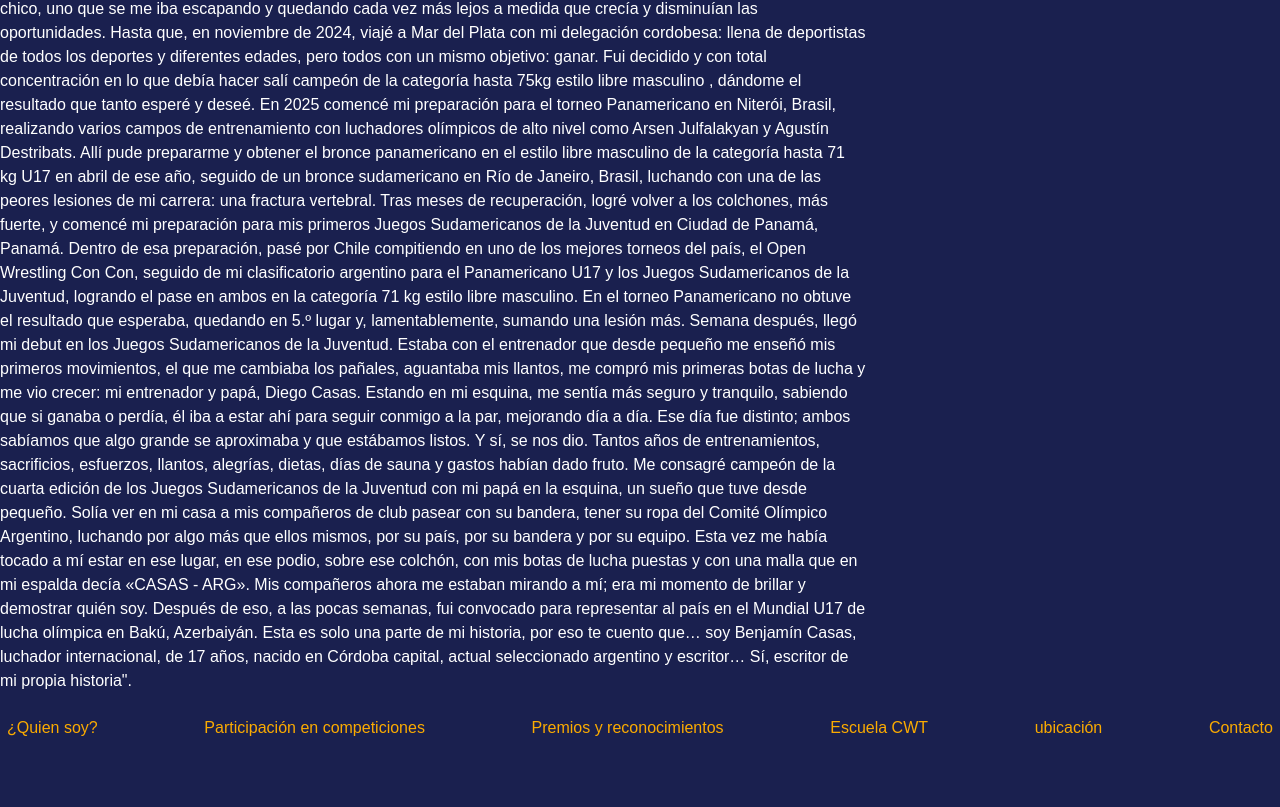
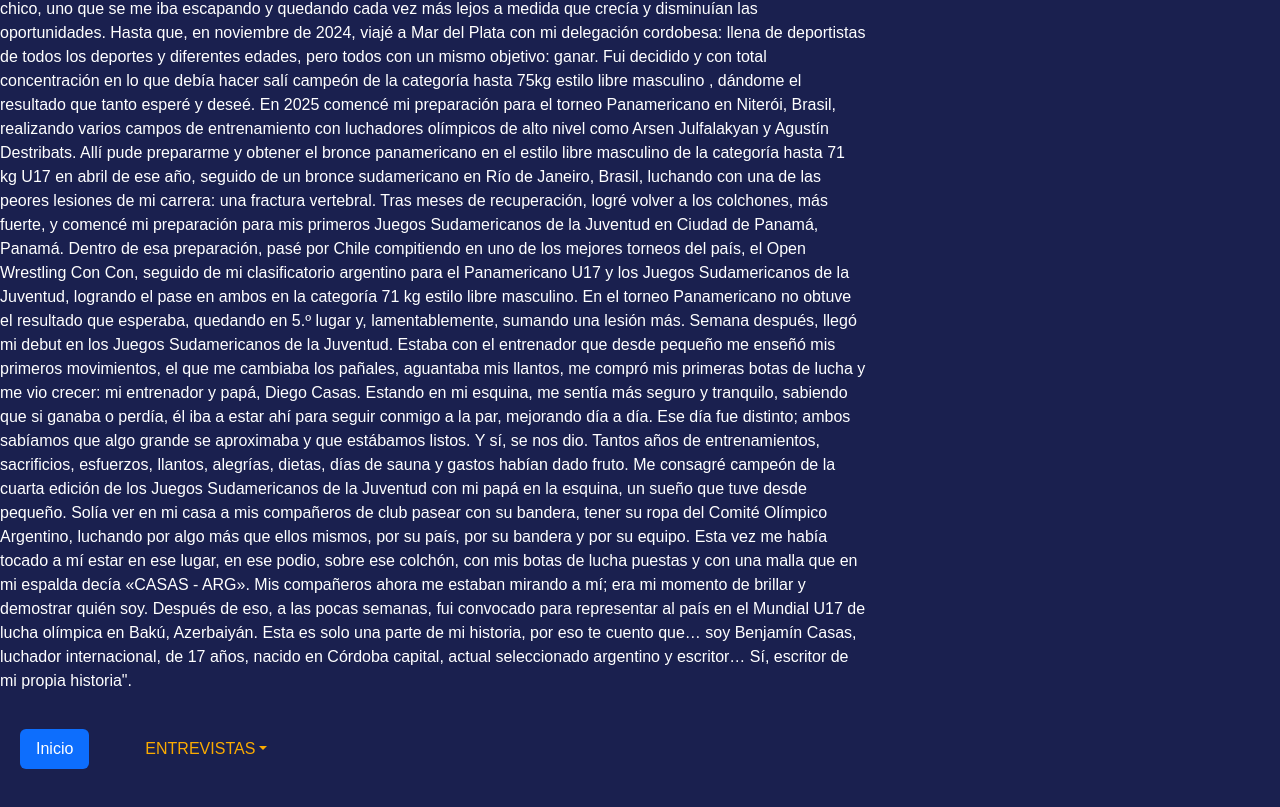
Before and after one commit to maximoflores06/Benjamin-Casas, a plain HTML site: page index.html in a window 1280 px wide. Shown: the part 1593-2400 px from the top of the page. Drawn offline with nearby package versions, Linux system fonts and the light colour scheme; a web font is replaced by a local one.

Commit message:
index.html

```diff
--- a/index.html
+++ b/index.html
@@ -100,16 +100,26 @@ Sí, escritor de mi propia historia".</p>
     </main>
 
 <footer>
-        <div class="linksfooter">
+<ul class="nav nav-pills footer">
+  <li class="nav-item">
+    <a class="nav-link active " aria-current="page" href="#">Inicio</a>
+  </li>
+  <li class="nav-item dropdown">
+    <a class="nav-link dropdown-toggle" data-bs-toggle="dropdown" href="#" role="button" aria-expanded="false">ENTREVISTAS</a>
+    <ul class="dropdown-menu">
+      <li><a class="dropdown-item" href="https://share.google/jyJ1ZsfcxbYSPFZiM">Entrevista telefe</a></li>
+      <li><a class="dropdown-item" href="https://share.google/YtM3LVH7bgmi27YLP">Entrevista ENARD</a></li>
+      <li><a class="dropdown-item" href="https://share.google/c3IZcODW9vX2Ge4e8">Entrevista arriba Córdoba</a></li>
+       <li><a class="dropdown-item" href="https://share.google/c3IZcODW9vX2Ge4e8">Entrevista Lagartoshow</a></li>
+      <li><hr class="dropdown-divider"></li>
+    </ul>
+  </li>
+  <li class="nav-item">
+  </li>
+  <li class="nav-item">
+  </li>
+</ul>
 
-            <ul>
-                <li><a href="./index.html">¿Quien soy?</a></li>
-                <li><a href="./pages/competiciones.html">Participación en competiciones</a></li>
-                <li><a href="./pages/premios.html">Premios y reconocimientos</a></li>
-                <li><a href="./pages/escuela.html">Escuela CWT</a></li>
-                <li><a href="./pages/ubicacion.html">ubicación</a></li>
-                <li><a href="./pages/contactos.html">Contacto</a></li>
-            </ul>
 </footer>
 
 
```
